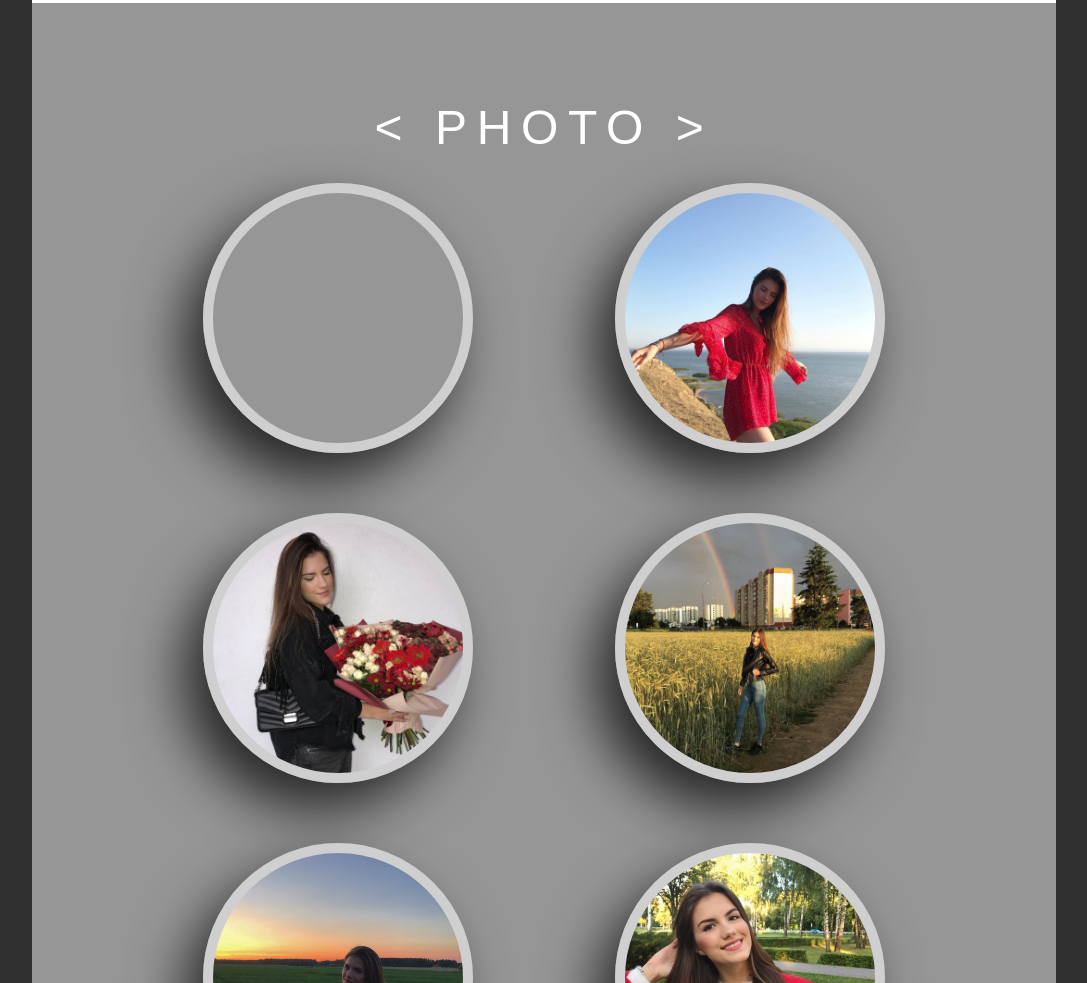
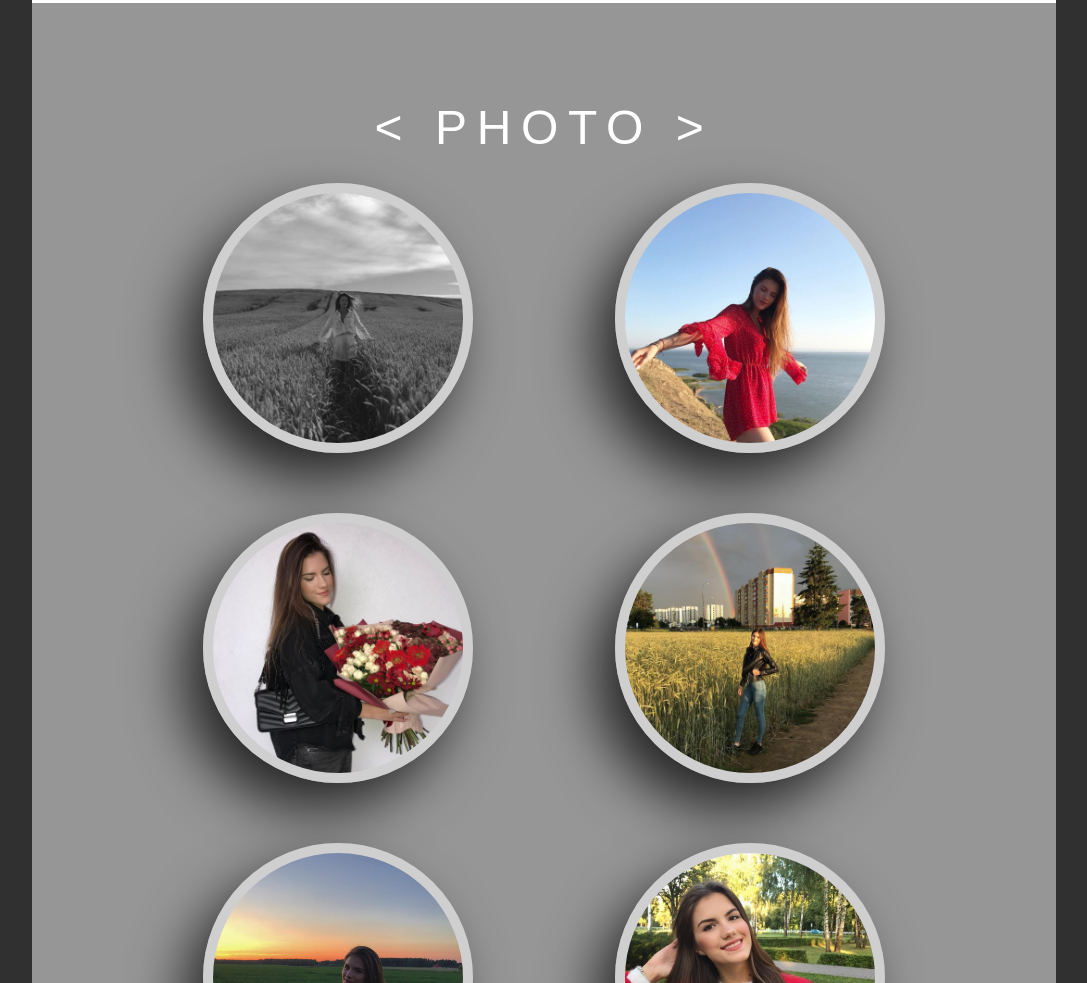
Before and after one commit to dashakonuh/26, a plain HTML site: page index.html in a window 1280 px wide. Shown: the part 951-1934 px from the top of the page, without its empty margins (96-1183 px from the left). Drawn offline with Linux system fonts and the light colour scheme; a script that the page names is missing.

Commit message:
Update style.css

```diff
--- a/style.css
+++ b/style.css
@@ -579,7 +579,7 @@ the texts e.g. ' < CODE > 'This shanges on its parent block shrinking to<CODE>*/
 /********  LINKS TO APPS TO CONVERTED TO  A JAVASCRIPT ARRAY   *********/
 
 #appLink1{
-    background: url(_mmmarkevich_111623483_2601072756782834_8374895399517084206_n.jpg);
+    background: url(mmmarkevich_111623483_2601072756782834_8374895399517084206_n.jpg);
     background-size: 100%;
 }
 
```
